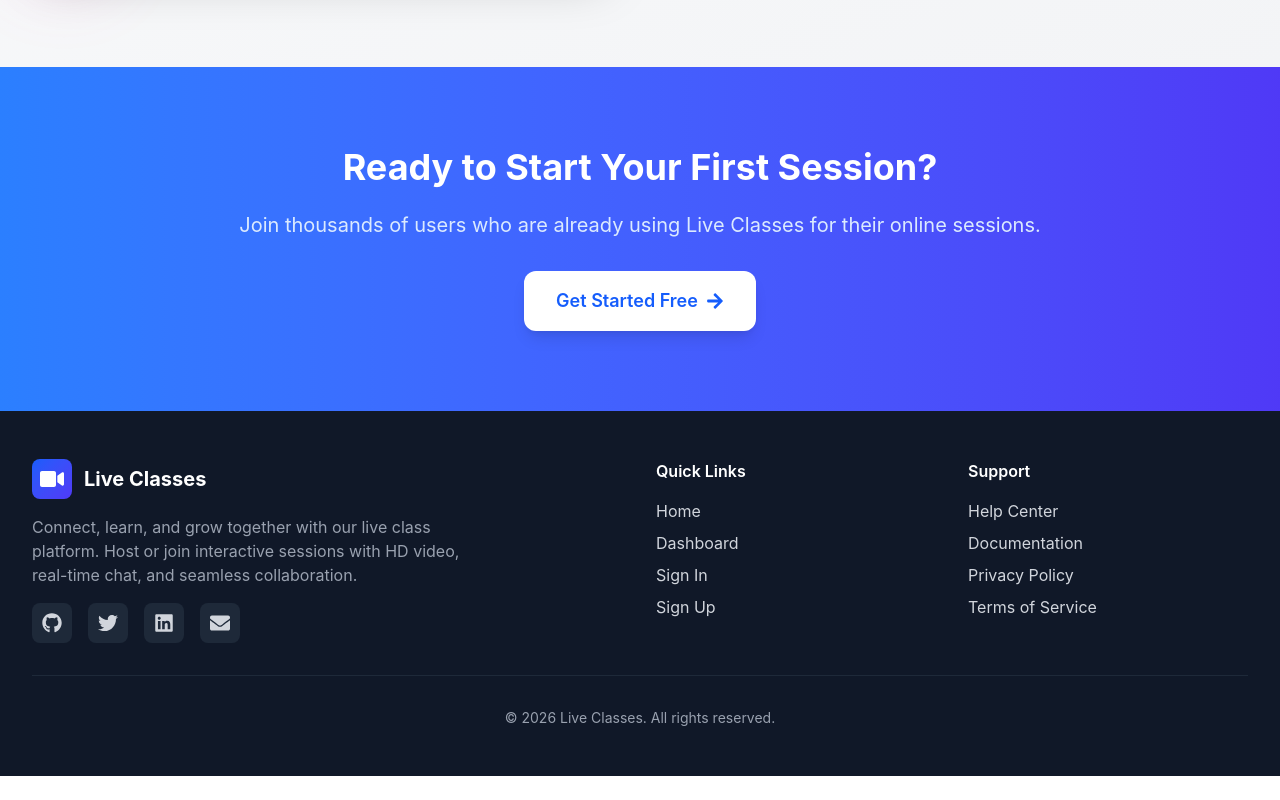
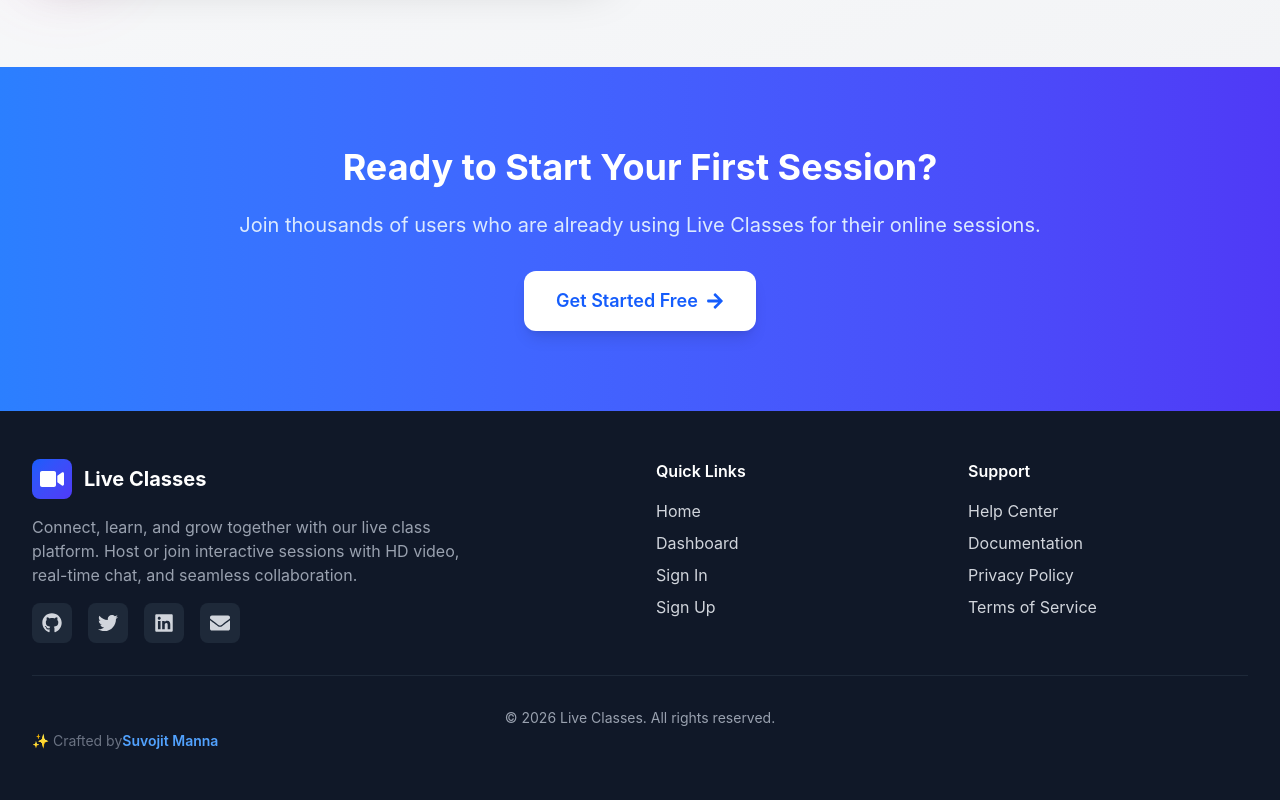
Before and after one commit to suvojitmanna/Live-classes, a React (Vite) app in the folder client/: page / in a window 1280 px wide. Shown: the part 1959-2759 px from the top of the page. Before the commit the page ends 2735 px from the top, so only its background shows below. Built offline with nearby package versions, Linux system fonts and the light colour scheme.

Commit message:
water mark add

```diff
--- a/client/src/component/Footer.jsx
+++ b/client/src/component/Footer.jsx
@@ -16,7 +16,6 @@ const Footer = () => {
   return (
     <footer className="bg-gray-900 text-gray-300">
       <div className="max-w-7xl mx-auto px-4 sm:px-6 lg:px-8 py-10 sm:py-12">
-
         {/* Grid */}
         <motion.div
           initial="hidden"
@@ -30,10 +29,12 @@ const Footer = () => {
           }}
           className="grid grid-cols-1 sm:grid-cols-2 lg:grid-cols-4 gap-8"
         >
-
           {/* LEFT */}
           <motion.div
-            variants={{ hidden: { opacity: 0, y: 30 }, visible: { opacity: 1, y: 0 } }}
+            variants={{
+              hidden: { opacity: 0, y: 30 },
+              visible: { opacity: 1, y: 0 },
+            }}
             className="col-span-1 sm:col-span-2"
           >
             <div className="flex items-center space-x-3 mb-4">
@@ -58,10 +59,10 @@ const Footer = () => {
                     i === 0
                       ? APP_CONFIG.SOCIAL_LINKS.GITHUB
                       : i === 1
-                      ? APP_CONFIG.SOCIAL_LINKS.TWITTER
-                      : i === 2
-                      ? APP_CONFIG.SOCIAL_LINKS.LINKEDIN
-                      : APP_CONFIG.SOCIAL_LINKS.EMAIL
+                        ? APP_CONFIG.SOCIAL_LINKS.TWITTER
+                        : i === 2
+                          ? APP_CONFIG.SOCIAL_LINKS.LINKEDIN
+                          : APP_CONFIG.SOCIAL_LINKS.EMAIL
                   }
                   target="_blank"
                   rel="noopener noreferrer"
@@ -75,7 +76,10 @@ const Footer = () => {
 
           {/* QUICK LINKS */}
           <motion.div
-            variants={{ hidden: { opacity: 0, y: 30 }, visible: { opacity: 1, y: 0 } }}
+            variants={{
+              hidden: { opacity: 0, y: 30 },
+              visible: { opacity: 1, y: 0 },
+            }}
           >
             <h4 className="text-white font-semibold mb-3 sm:mb-4">
               Quick Links
@@ -105,11 +109,12 @@ const Footer = () => {
 
           {/* SUPPORT */}
           <motion.div
-            variants={{ hidden: { opacity: 0, y: 30 }, visible: { opacity: 1, y: 0 } }}
+            variants={{
+              hidden: { opacity: 0, y: 30 },
+              visible: { opacity: 1, y: 0 },
+            }}
           >
-            <h4 className="text-white font-semibold mb-3 sm:mb-4">
-              Support
-            </h4>
+            <h4 className="text-white font-semibold mb-3 sm:mb-4">Support</h4>
             <ul className="space-y-2 text-sm sm:text-base">
               {APP_CONFIG.FOOTER_LINKS.SUPPORT_LINKS.map((link, index) => (
                 <li key={index}>
@@ -125,7 +130,6 @@ const Footer = () => {
               ))}
             </ul>
           </motion.div>
-
         </motion.div>
 
         {/* Bottom */}
@@ -141,7 +145,16 @@ const Footer = () => {
             {APP_CONFIG.COPYRIGHT_TEXT}
           </p>
         </motion.div>
-
+        <motion.span
+          initial={{ opacity: 0 }}
+          whileInView={{ opacity: 1 }}
+          viewport={{ once: false }}
+          transition={{ delay: 0.5 }}
+          className="text-gray-500 text-xs sm:text-sm opacity-70 hover:opacity-100 transition"
+        >
+          ✨ Crafted by
+          <span className="font-semibold text-blue-400">Suvojit Manna</span>
+        </motion.span>
       </div>
     </footer>
   );
```
